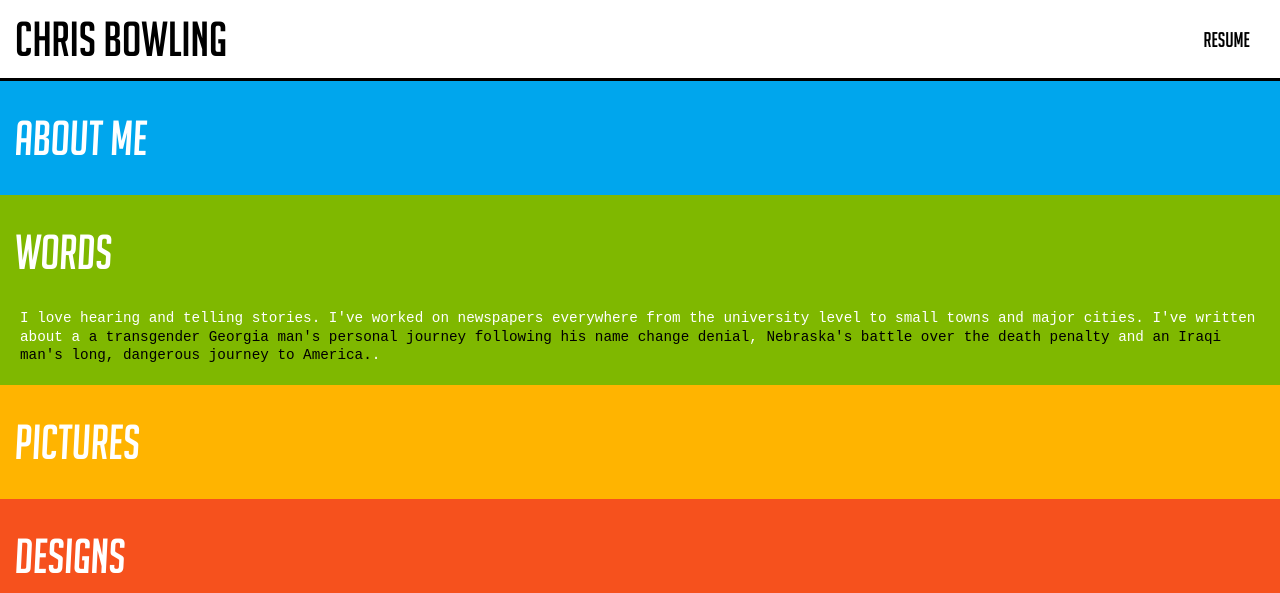
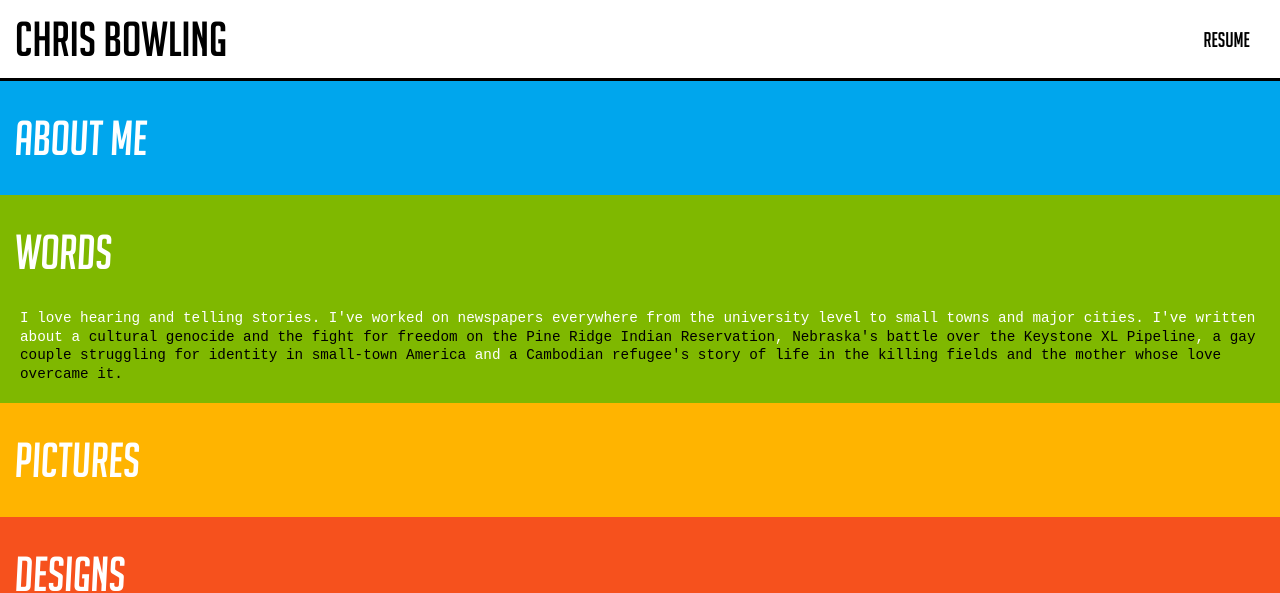
Before and after one commit to ChrisBowling/chrisbowling.github.io, a plain HTML site: page index.html in a window 1280 px wide. Both pictures are taken after a click on the element "WORDS". Shown: the top 593 px of the page. Drawn offline with nearby package versions, Linux system fonts and the light colour scheme.

Commit message:
update links
update them again??

```diff
--- a/index.html
+++ b/index.html
@@ -23,7 +23,7 @@
       <p class='content hide' id='about'>Hi! My name's Chris Bowling. I'm a reporter, designer and photographer from Cincinnati, Ohio currently studying journalism at the University of Nebraska-Lincoln.</p></div>
           <div class="words">
               <h1 class="contenttitle" id='wordsTitle'>WORDS</h1>
-              <p class='content hide' id='words'>I love hearing and telling stories. I've worked on newspapers everywhere from the university level to small towns and major cities. I've written about a <a href="http://www.myajc.com/news/news/local/denied-his-chosen-name-transgender-man-fights-on/nrymQ/" class="contentlink" target="_blank">a transgender Georgia man's personal journey following his name change denial</a>, <a href="http://norfolkdailynews.com/news/death-penalty-battle-in-nebraska-just-beginning/article_a4607b0c-474a-11e5-ad06-d3702d03aa41.html" class="contentlink" target="_blank">Nebraska's battle over the death penalty</a> and <a href="http://www.dailynebraskan.com/news/a-signature-away-lincoln-yazidi-s-long-struggle-to-america/article_7417a812-efa2-11e4-9ef6-43d826c9faf8.html" class="contentlink" target="_blank">an Iraqi man's long, dangerous journey to America.</a>.</p>
+              <p class='content hide' id='words'>I love hearing and telling stories. I've worked on newspapers everywhere from the university level to small towns and major cities. I've written about a <a href="http://www.woundsofwhiteclay.com/dayinthelife/" class="contentlink" target="_blank">cultural genocide and the fight for freedom on the Pine Ridge Indian Reservation</a>, <a href="http://projects.newsnetnebraska.org/oil-and-water/" class="contentlink" target="_blank">Nebraska's battle over the Keystone XL Pipeline</a>, <a href="http://journalstar.com/news/state-and-regional/nebraska/wayne-s-power-couple-a-struggle-for-small-town-identity/article_fe58dd07-edc6-5f2b-bb2d-79b4e83bc297.html" class="contentlink" target="_blank">a gay couple struggling for identity in small-town America</a> and <a href="http://journalstar.com/news/state-and-regional/nebraska/wayne-s-power-couple-a-struggle-for-small-town-identity/article_fe58dd07-edc6-5f2b-bb2d-79b4e83bc297.html" class="contentlink" target="_blank">a Cambodian refugee's story of life in the killing fields and the mother whose love overcame it.</a></p>
           </div>
           <div class="pictures">
               <h1 class="contenttitle" id="picturesTitle">PICTURES</h1>
```
